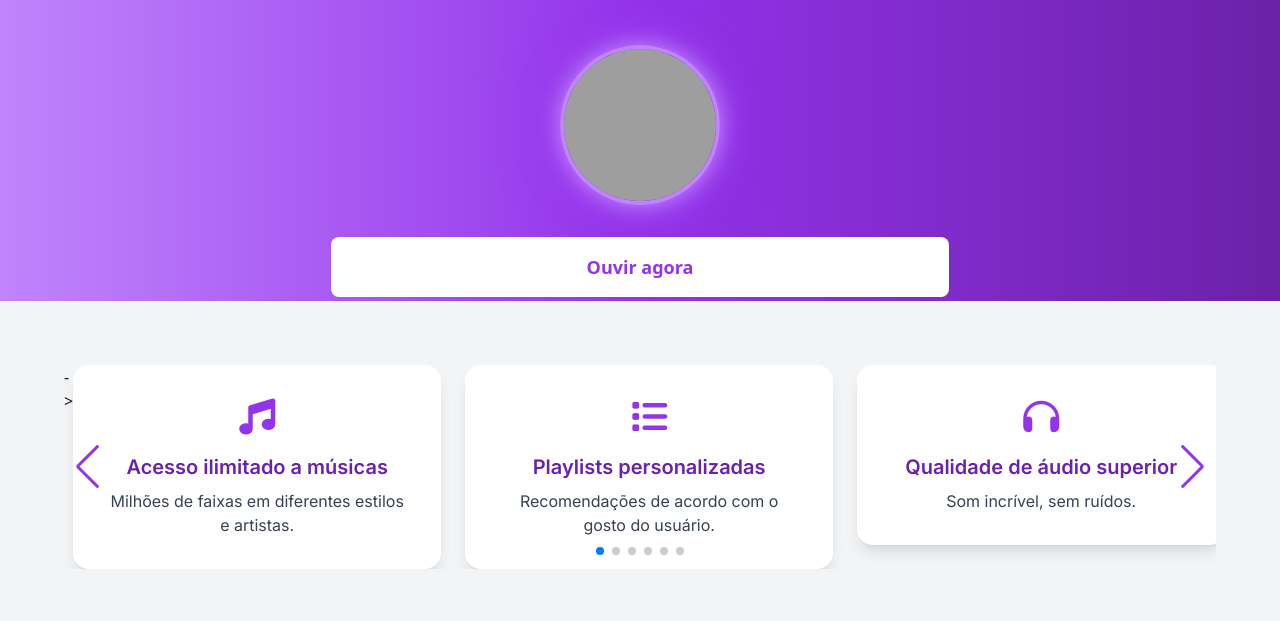
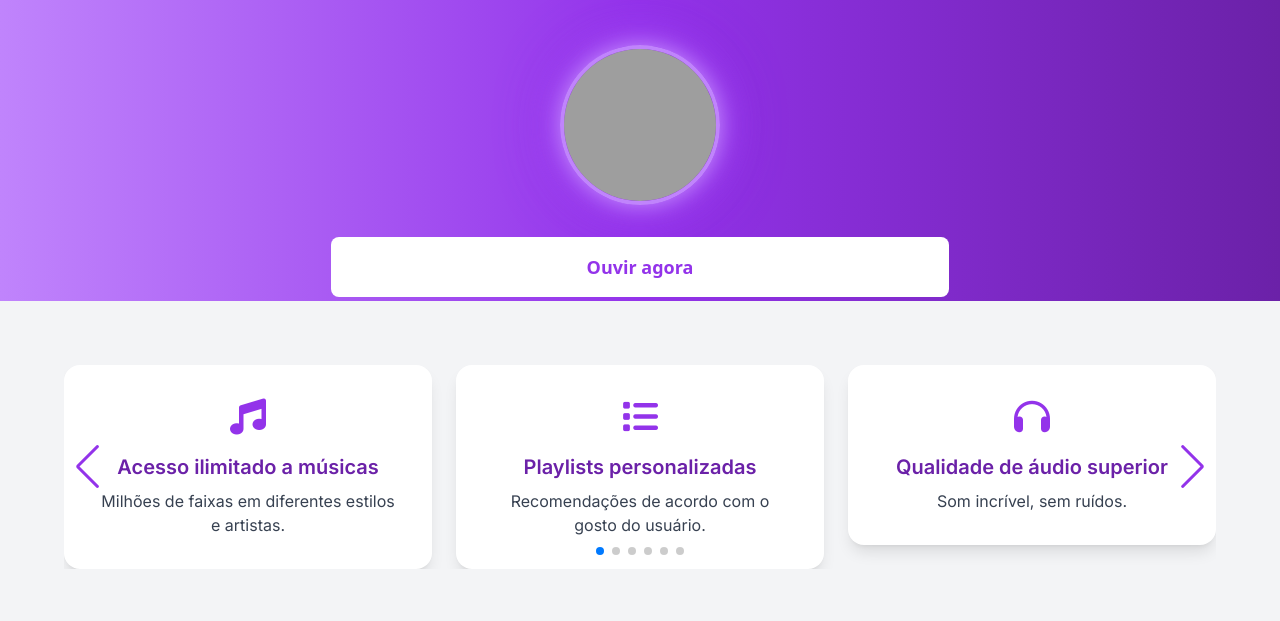
Before and after one commit to MariFranca/CP5-FrontEnd, a plain HTML site: page index.html in a window 1280 px wide. Shown: the part 179-800 px from the top of the page. Drawn offline with nearby package versions, Linux system fonts and the light colour scheme; grey boxes are pictures that could not be loaded.

Commit message:
refactor: Removendo dois pontos que estavam errados no código

```diff
--- a/index.html
+++ b/index.html
@@ -61,7 +61,7 @@
     <section class="bg-gray-100 dark:bg-gray-900 py-16 px-6">
     <div class="max-w-6xl mx-auto">
         <div class="swiper mySwiper">
-            <div class="swiper-wrapper">->
+            <div class="swiper-wrapper">
                 <div class="swiper-slide">
                 <div class="bg-white dark:bg-gray-800 p-8 rounded-2xl shadow-lg text-center">
                     <div class="flex justify-center mb-4">
```
